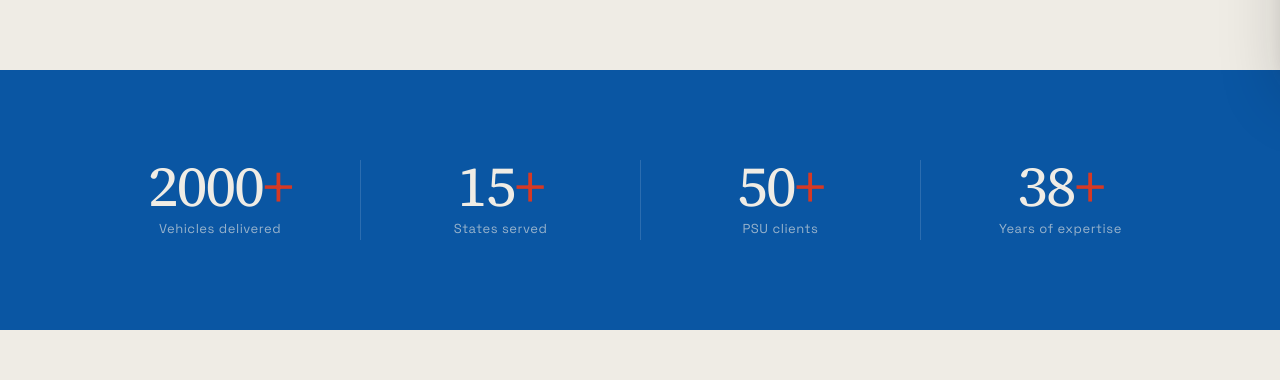
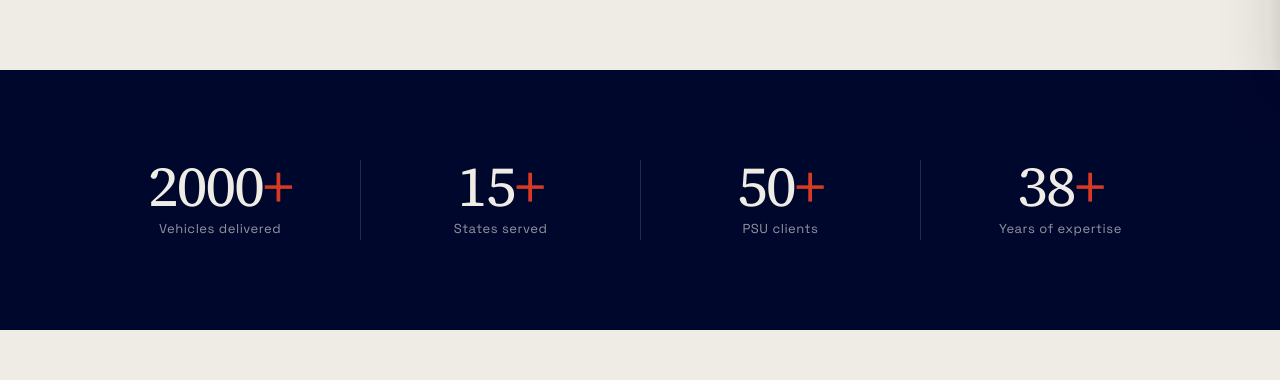
Before and after one commit to chandankumarswain/HindusthanTech, a React (Vite) app in the folder htpl-react/: page / in a window 1280 px wide. Shown: the part 731-1111 px from the top of the page. Built offline with nearby package versions, Linux system fonts and the light colour scheme; no server answers.

Commit message:
Set stats section background to #00072D (deep navy)
Was #0A56A3.

Co-Authored-By: Claude Opus 4.8 (1M context) <noreply@anthropic.com>

```diff
--- a/htpl-react/src/index.css
+++ b/htpl-react/src/index.css
@@ -580,7 +580,7 @@ section { position: relative; overflow-x: clip; }
 /* ============================================================
    STATS BAR (dark)
    ============================================================ */
-.statsbar { background: #0A56A3; color: var(--bone); }
+.statsbar { background: #00072D; color: var(--bone); }
 .statsbar-grid {
   display: grid; grid-template-columns: repeat(4, 1fr);
   padding: clamp(56px, 7vw, 100px) 80px;   /* top/bottom 100 · left/right 80 */
```
